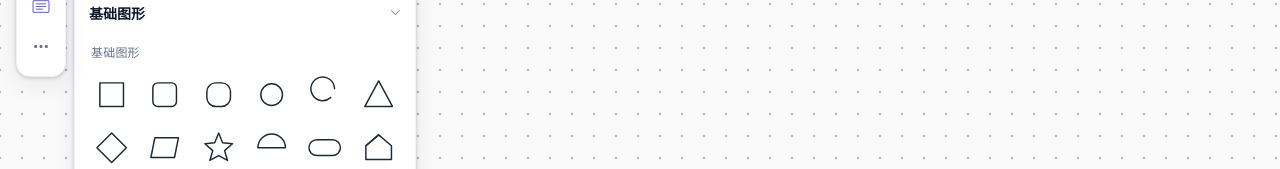
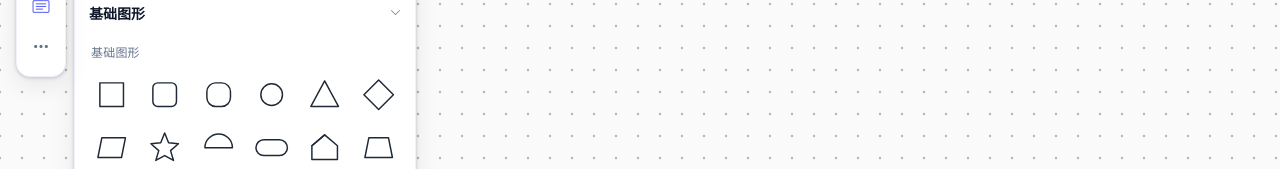
Before and after one commit to SmallFiveAh/infinite-task-manager-canvas, a React (Vite) app: page /task-canvas-container in a window 1280 px wide. Both pictures are taken after a click on the button 41 px from the left and 228 px from the top of the page. Shown: the part 524-693 px from the top of the page. Built offline with nearby package versions, Linux system fonts and the light colour scheme.

Commit message:
chore(GraphicsLibraryMenu): remove unused refresh graphic item
删除了左侧图形库菜单中未使用的刷新图标项

```diff
--- a/src/TaskCanvas/TaskStorage/LeftSidebar/GraphicsLibraryMenu/index.jsx
+++ b/src/TaskCanvas/TaskStorage/LeftSidebar/GraphicsLibraryMenu/index.jsx
@@ -384,7 +384,6 @@ const categories = [
           { key: 'b-r-square', name: '圆角正方形', Comp: BRoundedSquare },
           { key: 'b-soft-sq', name: '超圆角正方形', Comp: BSoftSquare },
           { key: 'b-circle', name: '圆形', Comp: BCircle },
-          { key: 'b-refresh', name: '刷新', Comp: BRefresh },
           { key: 'b-triangle', name: '三角形', Comp: BTriangle },
           { key: 'b-diamond', name: '菱形', Comp: BDiamond },
           { key: 'b-para', name: '平行四边形', Comp: BParallelogram },
```
